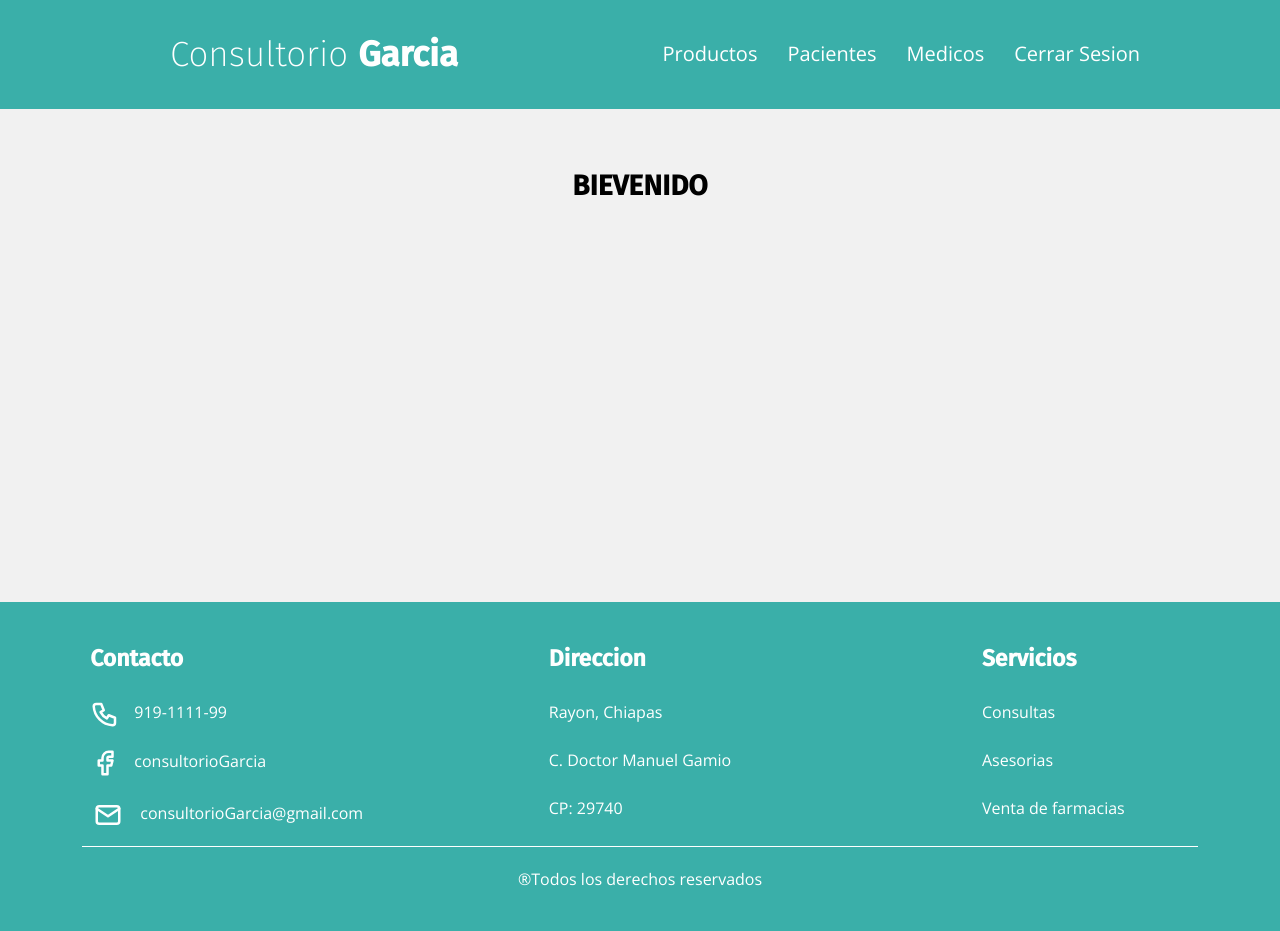
After one commit to AngelTecnologias/ConsultorioGarcia, a PHP site: page /home.php in a window 1280 px wide. The commit adds this page. Run offline with PHP 8.4, Linux system fonts and the light colour scheme.

Commit message:
Se modificaron las vistas del inicio

```diff
--- a/css/style.css
+++ b/css/style.css
@@ -103,8 +103,6 @@ img {
         align-items: center;
     }
 }
-
-
 
 
 /** Navegacion **/
@@ -423,6 +421,8 @@ background-color: transparent;
 
 .boton--registrar{
     background-color:var(--primario);
+    width: 100%;
+
 }
 .form{
    display: grid;
@@ -433,11 +433,17 @@ background-color: transparent;
     grid-column: 1 / 3;
 
 }
+.boton--cancelar {
+    margin-top: 2rem;
+}
+.boton--cancelar a{
+    color: var(--negro);
+    text-decoration:underline;
+
+}
 
 
-/* Productos */
-.elementos{
-
+/* Productos *
     padding: 2rem;
 
 }
@@ -605,3 +611,46 @@ svg{
     margin-right: 1rem;
 
 }
+
+
+
+
+
+/* api google maps */
+.titulo-maps{
+    margin-top: 6rem;
+}
+.map-responsive{
+    margin-top: 3rem;
+
+    text-align: center;
+
+    overflow:hidden;
+
+    padding-bottom:50%;
+
+    height:0;
+
+}
+
+.map-responsive iframe{
+
+
+    height:50rem;
+
+    width:60rem;
+
+
+
+}
+
+@media (max-width: 700px) {
+    .map-responsive{
+
+        padding-bottom:100%;
+
+
+    }
+
+
+}
--- /dev/null
+++ b/home.php
@@ -0,0 +1,132 @@
+<?php
+
+session_start();
+
+
+?>
+
+<!DOCTYPE html>
+<html lang="en">
+<head>
+
+
+    <meta charset="UTF-8">
+    <meta http-equiv="X-UA-Compatible" content="IE=edge">
+    <meta name="viewport" content="width=device-width, initial-scale=1.0">
+    <link rel="stylesheet" href="css/style.css">
+
+    <!-- Fuentes -->
+    <link rel="preconnect" href="https://fonts.googleapis.com">
+    <link rel="preconnect" href="https://fonts.gstatic.com" crossorigin>
+    <link href="https://fonts.googleapis.com/css2?family=Fira+Sans:ital,wght@0,100;0,200;0,500;1,400&display=swap" rel="stylesheet">
+
+    <link rel="preload" href="https://fonts.googleapis.com/css2?family=Open+Sans&family=PT+Sans:wght@400;700&display=swap"  crossorigin="crossorigin" as="font">
+    <link href="https://fonts.googleapis.com/css2?family=Open+Sans&family=PT+Sans:wght@400;700&display=swap" rel="stylesheet">
+    <meta charset="UTF-8">
+    <meta http-equiv="X-UA-Compatible" content="IE=edge">
+    <meta name="viewport" content="width=device-width, initial-scale=1.0">
+    <title>Document</title>
+</head>
+<body>
+
+    <header class="header">
+
+        <div class="contenedor">
+
+                <div class="barra">
+
+                    <a class="logo" href="index.html">  <h1 class=""> Consultorio   <span>Garcia    </span>  </h1>  </a>
+
+                    <nav class="navegacion">
+
+                        <a class="navegacion__enlace" href="contactos.html">Productos</a>
+                        <a class="navegacion__enlace" href="iniciarSesion.html">Pacientes</a>
+                        <a class="navegacion__enlace" href="productos.html">Medicos</a>
+                        <a class="navegacion__enlace" href="logout.php">Cerrar Sesion</a>
+                    </nav>
+                </div>
+        </div>
+    </header>
+
+
+
+
+<div class="contenedor wow animate__animated animate__fadeInLeft">
+<main>
+    <h2  class="titulo--contactos  centrar-texto  ">Bievenido</h2>
+
+
+
+<br>
+<br><br><br><br><br><br><br>
+<br><br>
+
+
+
+
+
+
+</main>
+</div>
+
+
+
+<footer class="footer">
+
+
+    <div class="footer__contacto">
+        <h3> Contacto</h3>
+        <p>
+            <svg xmlns="http://www.w3.org/2000/svg" class="icon icon-tabler icon-tabler-phone" width="30" height="auto" viewBox="0 0 24 24" stroke-width="2" stroke="#ffffff" fill="none" stroke-linecap="round" stroke-linejoin="round">
+                    <path stroke="none" d="M0 0h24v24H0z" fill="none"/>
+                    <path d="M5 4h4l2 5l-2.5 1.5a11 11 0 0 0 5 5l1.5 -2.5l5 2v4a2 2 0 0 1 -2 2a16 16 0 0 1 -15 -15a2 2 0 0 1 2 -2" />
+            </svg>
+        919-1111-99 </p>
+
+        <p>
+            <svg xmlns="http://www.w3.org/2000/svg" class="icon icon-tabler icon-tabler-brand-facebook" width="30" height="36" viewBox="0 0 24 24" stroke-width="2" stroke="#ffffff" fill="none" stroke-linecap="round" stroke-linejoin="round">
+                <path stroke="none" d="M0 0h24v24H0z" fill="none"/>
+                <path d="M7 10v4h3v7h4v-7h3l1 -4h-4v-2a1 1 0 0 1 1 -1h3v-4h-3a5 5 0 0 0 -5 5v2h-3" />
+              </svg>
+        consultorioGarcia</p>
+        <p>
+            <svg xmlns="http://www.w3.org/2000/svg" class="icon icon-tabler icon-tabler-mail" width="36" height="30" viewBox="0 0 24 24" stroke-width="2" stroke="#ffffff" fill="none" stroke-linecap="round" stroke-linejoin="round">
+                <path stroke="none" d="M0 0h24v24H0z" fill="none"/>
+                <rect x="3" y="5" width="18" height="14" rx="2" />
+                <polyline points="3 7 12 13 21 7" />
+              </svg>
+        consultorioGarcia@gmail.com</p>
+    </div>
+    <div class="footer__direccion">
+        <h3>Direccion</h3>
+        <p>Rayon, Chiapas</p>
+        <p>C. Doctor Manuel Gamio</p>
+        <p>CP: 29740</p>
+    </div>
+    <div class="footer__servicios">
+        <h3>Servicios</h3>
+        <p>Consultas</p>
+        <p>Asesorias</p>
+        <p>Venta de farmacias</p>
+    </div>
+    <div class="footer__parrafo">
+        <p>  ®Todos los derechos reservados   </p>
+    </div>
+
+</div>
+
+
+
+</footer>
+
+
+
+
+
+<script src="js/wow.min.js"></script>
+<script>
+new WOW().init();
+</script>
+
+</body>
+</html>
--- a/index.html
+++ b/index.html
@@ -22,13 +22,14 @@
     <title>Document</title>
 </head>
 <body>
+
     <header class="header">
 
         <div class="contenedor">
+
                 <div class="barra">
-                        <a class="logo" href="index.html">  <h1 class=""> Consultorio
 
-                        <span>Garcia   </span>  </h1>  </a>
+                    <a class="logo" href="index.html">  <h1 class=""> Consultorio   <span>Garcia    </span>  </h1>  </a>
 
                     <nav class="navegacion">
                         <a class="navegacion__enlace" href="index.html">Inicio</a>
--- /dev/null
+++ b/logout.php
@@ -0,0 +1,5 @@
+<?php
+
+session_destroy();
+header("Location: index.html");
+?>
```
Also changed, not shown: Contactos.html (+11 -2 lines), conexion.php (added, +17 -0 lines), ingresar.php (added, +25 -0 lines), iniciarSesion.html (+4 -4 lines), registrarse.html (+10 -13 lines), assets/icons/menu.png (added). Lines whose indentation alone changed are shown as unchanged.
